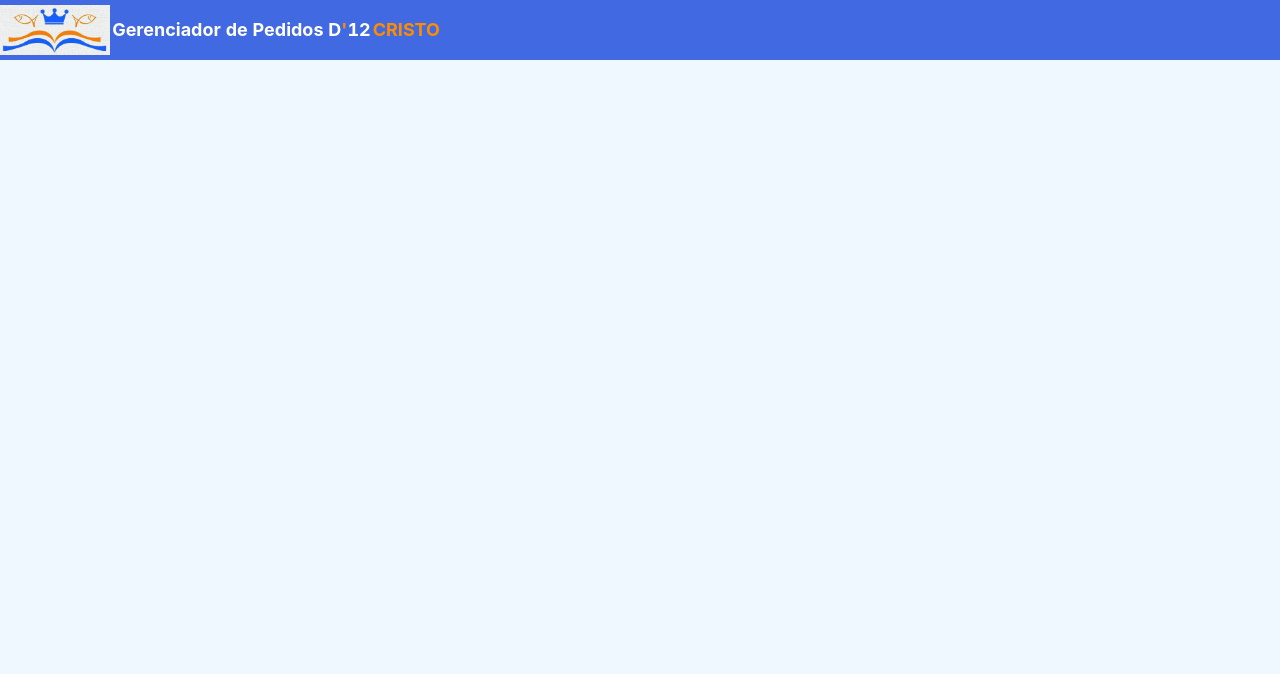
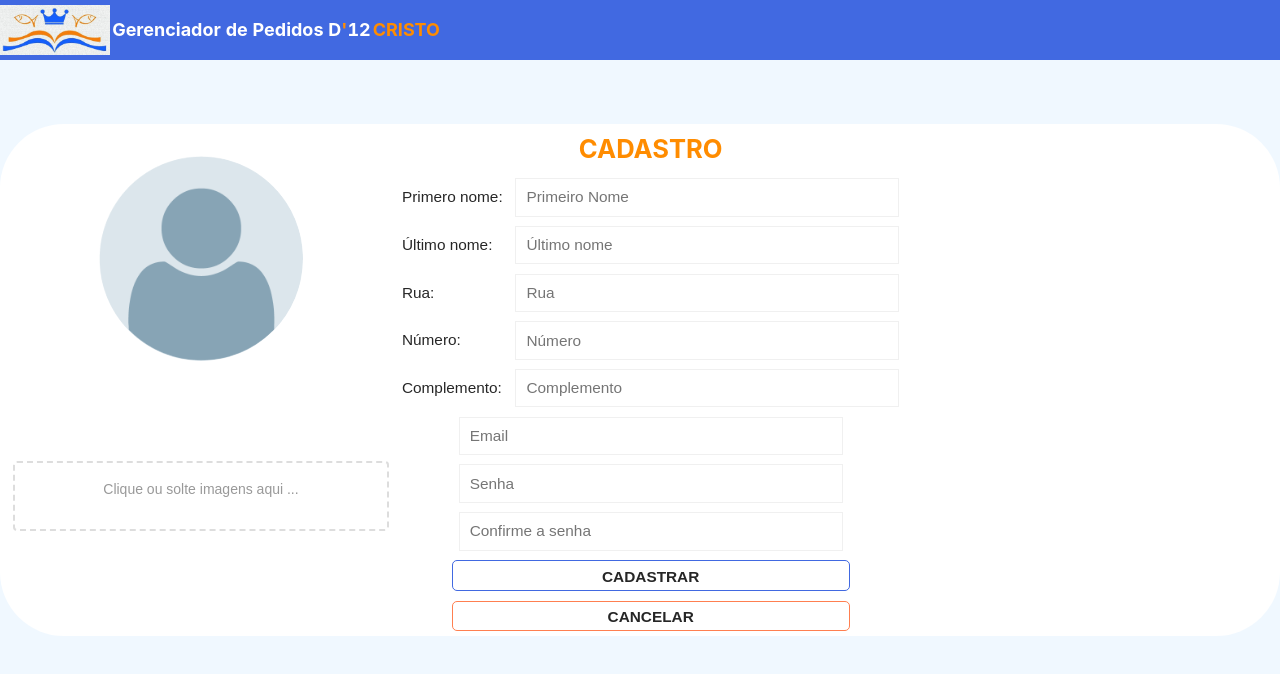
Before and after one commit to anarcoqzn/pedidosmng_frontend, a React (Create React App) app: page /cadastro in a window 1280 px wide. Shown: the top 674 px of the page. Built offline with nearby package versions, Linux system fonts and the light colour scheme.

Commit message:
Criaçao das telas de login e cadastro de usuario

```diff
--- a/src/App.js
+++ b/src/App.js
@@ -9,6 +9,8 @@ import { useEffect, useState } from 'react';
 import EventDetails from './components/Events/EventDetails';
 import ProductDetails from './components/Products/ProductDetails';
 import Cart from './components/Cart';
+import Login from './components/Login';
+import Register from './components/Register';
 
 function App() {
   const [update, setUpdate] = useState(false);
@@ -26,6 +28,8 @@ function App() {
           <Route path="/eventos/:id" component={EventDetails}/>
           <Route path="/produtos/:id?" component={ProductDetails}/>
           <Route path="/carrinho/:id?" component={Cart}/>
+          <Route path="/login" component={Login}/>
+          <Route path="/cadastro" component={Register}/>
         </BrowserRouter>
       </div>
   );
--- a/src/components/Button/styles.js
+++ b/src/components/Button/styles.js
@@ -10,7 +10,7 @@ export const Button = styled.button`
   border-radius: 5px;
   background: ${props => (props.chosen && (props.id === props.chosen)) ? props.color : "transparent"};
   cursor: pointer;
-  :hover {
+  :hover, :focus {
     background: ${props => props.color};
     color:white;
     transition: .3s;
--- a/src/components/Cart/index.js
+++ b/src/components/Cart/index.js
@@ -5,6 +5,7 @@ import { addToCart, removeFromCart } from '../../services/actions/cartAction';
 import { Divider } from 'antd';
 import { Link } from 'react-router-dom';
 import { FiTrash2 } from 'react-icons/fi';
+import { Button } from '../Button/styles';
 
 export default function Cart(props) {
 
@@ -66,7 +67,7 @@ export default function Cart(props) {
 
                 <b>{item.value.toLocaleString('pt-br',{style: 'currency', currency: 'BRL', minimumFractionDigits: 2})}</b>
 
-                <button type="button" onClick={()=>handleRemoveFromCart(item._id)}><FiTrash2 size="2vw"/></button>
+                <FiTrash2 size="2vw" onClick={()=>handleRemoveFromCart(item._id)}/>
               </div>
             </Item>
           })}
@@ -82,7 +83,7 @@ export default function Cart(props) {
         <span id="subtotal">
           {cartItems.reduce((acumulator, element) => acumulator + element.value * element.quantity,0).toLocaleString('pt-br',{style: 'currency', currency: 'BRL', minimumFractionDigits: 2})}
         </span>
-      <button disabled={cartItems.length === 0} onClick={checkoutHandler}>Continuar para o pagamento</button>
+      <Button color="orange" disabled={cartItems.length === 0} onClick={checkoutHandler}>Continuar para o pagamento</Button>
      </CartAction>
 
    </Container>
--- a/src/components/Cart/styles.js
+++ b/src/components/Cart/styles.js
@@ -46,18 +46,8 @@ export const CartAction = styled.div `
   button {
     width: 100%;
     height: 3vw;
-    cursor: pointer;
-    background: orange;
-    border: .1rem solid #f0c040;
-    transition: .2s;
     font-weight: bolder;
-    border-radius: 1vw;
     font-size: 1.5vw;
-    :hover {
-      border: .1rem solid black;
-      color: black;
-      background: darkorange;
-    }
   }
 `;
 
@@ -101,25 +91,25 @@ export const Item = styled.li `
 
   .item-price {
     display: grid;
+    grid-template-rows: auto auto auto;
     margin-left: auto;
     margin-right: 1vw;
     font-size: 1.2vw;
-
+    justify-content: center;
     span{
       margin-left: auto;
       margin-right: auto;
     }
-    button {
+    svg {
+      cursor: pointer;
+      color: tomato;
+      border-radius: 10px;
       margin-left: auto;
       margin-right: auto;
-      width: 1vw;
-      border: 0px;
-      background-color: transparent;
-      color: tomato;
-      cursor:pointer;
-      transition: .25s;
       :hover{
+        transition: .2s;
         color: red;
+        box-shadow:0 1px 20px -2px rgb(0 0 0 / 16%), 0 3px 6px 0 rgb(0 0 0 / 12%), 0 5px 20px 4px rgb(0 0 0 / 9%);
       }
     }
   }
--- /dev/null
+++ b/src/components/Login/index.js
@@ -0,0 +1,25 @@
+import React, { useState } from 'react'
+import { Container, Input } from './styles';
+import { Button } from '../Button/styles';
+
+export default function Login(props) {
+  const [login, setLogin] = useState("");
+  const [password, setPassword] = useState("");
+
+  return (
+    <Container>
+      <span>LOGIN</span>
+
+      <Input id="email" type="email" placeholder="Email ou nome de usuário"
+        value={login} onChange={(e) => setLogin(e.target.value)}/>
+
+      <Input id="senha" type="password" placeholder="Senha"
+        value={password} onChange={(e) => setPassword(e.target.value)}/>
+
+      <div className="buttons">
+      <Button color='royalblue'>LOGIN</Button>
+      <Button color='coral' onClick={()=>props.history.push("/cadastro")}>CADASTRAR</Button>
+      </div>
+    </Container>
+  )
+}
--- /dev/null
+++ b/src/components/Login/styles.js
@@ -0,0 +1,48 @@
+import styled from 'styled-components';
+
+export const Container = styled.div`
+  margin-left: auto;
+  margin-right: auto;
+  margin-top: 10%;
+  margin-bottom: 10%;
+  width: 50vw;
+  height: 30vw;
+  background-color: #FFF;
+  justify-content: center;
+  display: grid;
+  align-items: center;
+  border-radius: 5vw;
+  span {
+    margin-left: auto;
+    margin-right: auto;
+    color: darkorange;
+    font-weight: bolder;
+    font-size: 2vw;
+    font-family:-apple-system, BlinkMacSystemFont, 'Segoe UI', Roboto, Oxygen, Ubuntu, Cantarell, 'Open Sans', 'Helvetica Neue', sans-serif;
+  }
+
+  .buttons {
+    display: grid;
+    grid-row-gap: 10px;
+    margin-top: -2vw;
+  }
+`;
+
+export const Input = styled.input`
+  width: 30vw;
+  height: 3vw;
+  transition: box-shadow .3s,border-color .3s;
+  border: 1px solid #f0f0f0;
+  font-size: 1.2vw;
+  padding: 10px;
+
+  :hover {
+    box-shadow:0 1px 20px -2px rgb(0 0 0 / 16%), 0 3px 6px 0 rgb(0 0 0 / 12%), 0 5px 20px 4px rgb(0 0 0 / 9%);
+    border: 1px solid lightblue;
+  }
+
+  :focus {
+    box-shadow:0 1px 20px -2px rgb(0 0 0 / 16%), 0 3px 6px 0 rgb(0 0 0 / 12%), 0 5px 20px 4px rgb(0 0 0 / 9%);
+    border: 1px solid royalblue;
+  }
+`
--- /dev/null
+++ b/src/components/Register/index.js
@@ -0,0 +1,87 @@
+import React, { useEffect, useState } from 'react'
+import { Button } from '../Button/styles'
+import { Input } from '../Login/styles'
+import Upload from '../Upload';
+import { Container, FormRegister, ProfilePicture } from './styles';
+import {uniqueId} from 'lodash';
+import { FiTrash2 } from 'react-icons/fi';
+
+export default function Register(props) {
+  const [login, setLogin] = useState("");
+  const [password, setPassword] = useState("");
+  const [confirmPassword, setConfirmPassword] = useState("");
+  const [firstName, setFirstName] = useState("");
+  const [lastName, setLastName] = useState("");
+  const [street, setStreet] = useState("");
+  const [number, setNumber] = useState("");
+  const [complement, setComplement] = useState("");
+  const [image, setImage] = useState({});
+  const [userName, setUserName] = useState("");
+  const filesize = require('filesize');
+
+  function onUpload(files) {
+    const uploadedFiles = files.map(file => {
+      return {
+        file,
+        _id: uniqueId(),
+        name:file.name,
+        readableSize: filesize(file.size),
+        url: URL.createObjectURL(file)
+      }
+    });
+    setImage(uploadedFiles[0]);
+  }
+
+  useEffect(()=>{
+    setUserName((firstName.toLowerCase()+lastName.slice(0,1).toUpperCase()+lastName.slice(1).toLowerCase()).trim());
+  },[firstName, lastName])
+
+  return (
+    <Container>
+      <div className="profilePicture">
+        <ProfilePicture src={image.url} >
+          <FiTrash2  onClick={()=>setImage({})}/>
+        </ProfilePicture>
+        {userName.length > 0 ? <Input value={userName} onChange={(e) => setUserName(e.target.value)}/>:<span></span>}
+        <div  className="upload-box">
+          <Upload onUpload={onUpload}/>
+        </div>
+      </div>
+
+      <FormRegister>
+      <span>CADASTRO</span>
+      <label className="column-1 item1">Primero nome: </label>
+      <label className="column-1 item2">Último nome:</label>
+      <label className="column-1 item3">Rua:</label>
+      <label className="column-1 item4">Número:</label>
+      <label className="column-1 item5">Complemento:</label>
+
+      <Input className="column-2 item1" value={firstName} required
+        onChange={(e) => setFirstName(e.target.value)} placeholder="Primeiro Nome"/>
+
+      <Input className="column-2 item2" value={lastName}
+          onChange={(e) => setLastName(e.target.value)} placeholder="Último nome"/>
+
+      <Input className="column-2 item3" value={street}
+        onChange={(e) => setStreet(e.target.value)} placeholder="Rua"/>
+
+      <Input className="column-2 item4" value={number}
+        onChange={(e) => setNumber(e.target.value)} placeholder="Número"/>
+      <Input className="column-2 item5" value={complement}
+        onChange={(e) => setComplement(e.target.value)} placeholder="Complemento"/>
+      <Input className="column-2 item6" type="email" id="email" placeholder="Email"
+        value={login} onChange={(e) => setLogin(e.target.value)}/>
+      <Input className="column-2 item7" type="password" placeholder="Senha"
+        value={password} onChange={(e) => setPassword(e.target.value)}/>
+
+      <Input className="column-2 item8" type="password" placeholder="Confirme a senha"
+        value={confirmPassword} onChange={(e) => setConfirmPassword(e.target.value)}/>
+
+      <div className="buttons">
+        <Button color='royalblue'>CADASTRAR</Button>
+        <Button color='coral' onClick={()=>props.history.goBack()}>CANCELAR</Button>
+      </div>
+      </FormRegister>
+    </Container>
+  )
+}
--- /dev/null
+++ b/src/components/Register/styles.js
@@ -0,0 +1,139 @@
+import styled from "styled-components";
+import defaultImage from '../../assets/default-user.png';
+
+export const Container = styled.div`
+  display: flex;
+  margin-top: 5%;
+  background-color: #FFF;
+  border-radius: 5vw;
+  align-items: center;
+
+  .profilePicture{
+    display:grid;
+    width: 30%;
+    margin-left: 1vw;
+    margin-right: 1vw;
+    height: 35vw;
+    input {
+      margin-left: auto;
+      margin-right: auto;
+      margin-top: -4vw;
+      font-family: -apple-system, BlinkMacSystemFont, 'Segoe UI', Roboto, Oxygen, Ubuntu, Cantarell, 'Open Sans', 'Helvetica Neue', sans-serif;
+      width: 15vw;
+      text-align: center;
+    }
+  }
+
+  .upload-box {
+    height: 5vw;
+    margin-bottom: 3vw;
+  }
+`;
+
+export const FormRegister = styled.div `
+  display: grid;
+  grid-template-columns: auto auto;
+  height: 40vw;
+  justify-content: left;
+  align-items: center;
+  width: 70%;
+  span {
+    margin-left: auto;
+    margin-right: auto;
+    color: darkorange;
+    font-weight: bolder;
+    font-size: 2vw;
+    font-family:-apple-system, BlinkMacSystemFont, 'Segoe UI', Roboto, Oxygen, Ubuntu, Cantarell, 'Open Sans', 'Helvetica Neue', sans-serif;
+    grid-column: 1 / 3;
+  }
+
+  .column-1{
+    grid-column: 1;
+    margin-right: 1vw;
+    font-size: 1.2vw;
+  }
+  .column-2{
+    grid-column: 2;
+  }
+
+  .item1{
+    grid-row: 2;
+  }
+
+  .item2{
+    grid-row: 3;
+  }
+
+  .item3{
+    grid-row: 4;
+  }
+
+  .item4{
+    grid-row: 5;
+  }
+  .item5{
+    grid-row: 6;
+  }
+  .item6{
+    grid-row: 7;
+    grid-column: 1/3;
+    margin-left: auto;
+    margin-right: auto;
+  }
+
+  .item7{
+    grid-row: 8;
+    grid-column: 1/3;
+    margin-left: auto;
+    margin-right: auto;
+  }
+
+  .item8{
+    grid-row: 9;
+    grid-column: 1/3;
+    margin-left: auto;
+    margin-right: auto;
+  }
+
+  .buttons {
+    display: grid;
+    grid-row-gap: 10px;
+    grid-column: 1/3;
+    width: 80%;
+    margin-left: auto;
+    margin-right: auto;
+  }
+`;
+
+export const ProfilePicture = styled.div `
+  width: 16vw;
+  height: 16vw;
+  background-image: url(${props => props.src ? props.src : defaultImage});
+  background-repeat: no-repeat;
+  background-size: cover;
+  background-position: 50% 50%;
+  border-radius: 10vw;
+  margin-bottom: 20px;
+  margin-left: auto;
+  margin-right:auto;
+  box-shadow: ${props => props.src ? "0 1px 20px -2px rgb(0 0 0 / 16%), 0 3px 6px 0 rgb(0 0 0 / 12%), 0 5px 20px 4px rgb(0 0 0 / 9%)":null};
+  display: grid;
+
+  svg {
+    height: 0em;
+    width: 0em;
+    margin-left: .5vw;
+    color: tomato;
+    cursor: pointer;
+    border-radius: 10px;
+    transition: height .3s, width .3s;
+
+    :hover{
+      transition: .2s;
+      color: red;
+      box-shadow:0 1px 20px -2px rgb(0 0 0 / 16%), 0 3px 6px 0 rgb(0 0 0 / 12%), 0 5px 20px 4px rgb(0 0 0 / 9%);
+    }
+  }
+
+  ${props => props.src ? ":hover{svg {height: 2em;width: 2em;: -2.2vw;}}":null}
+`;
```
